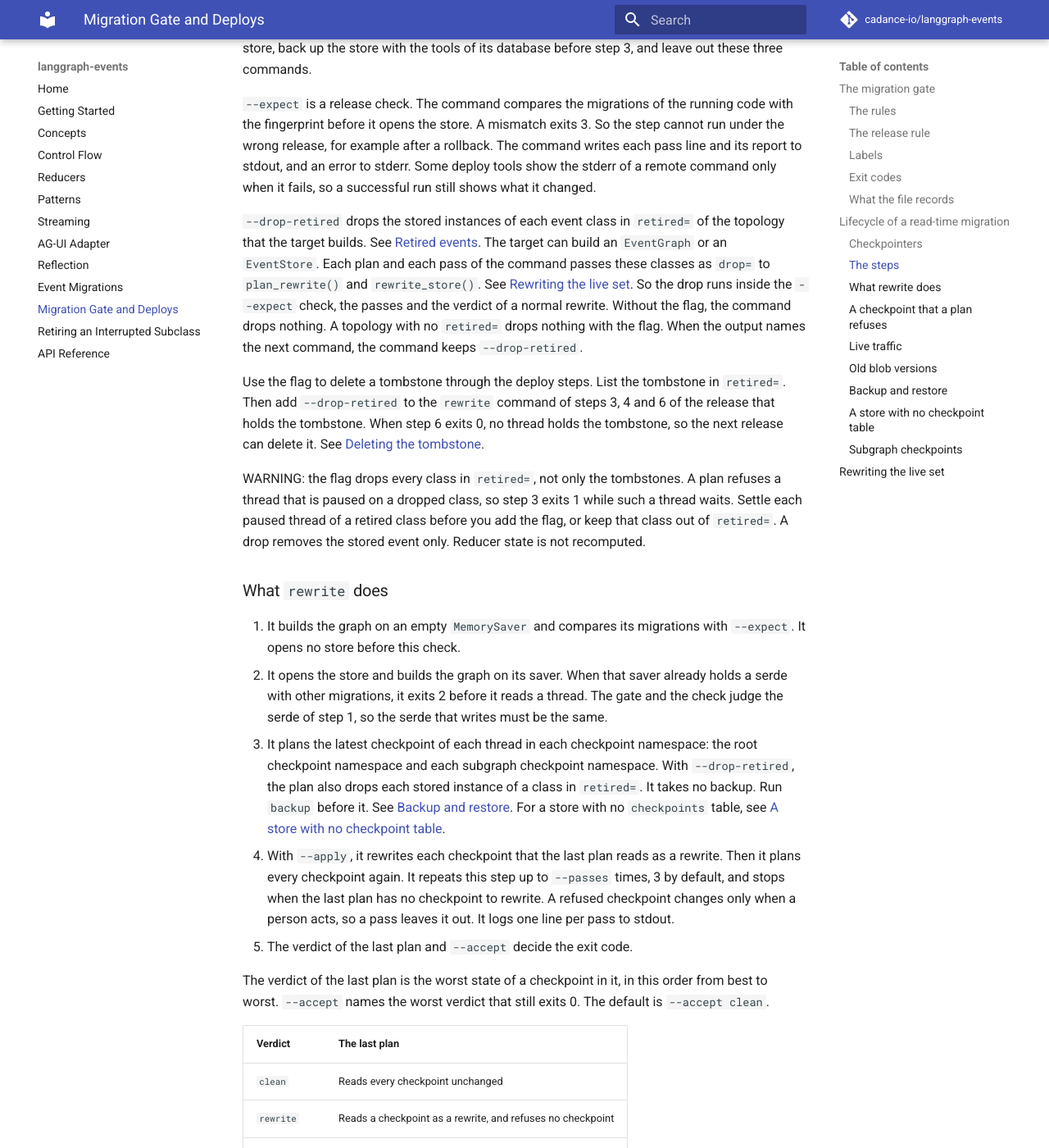
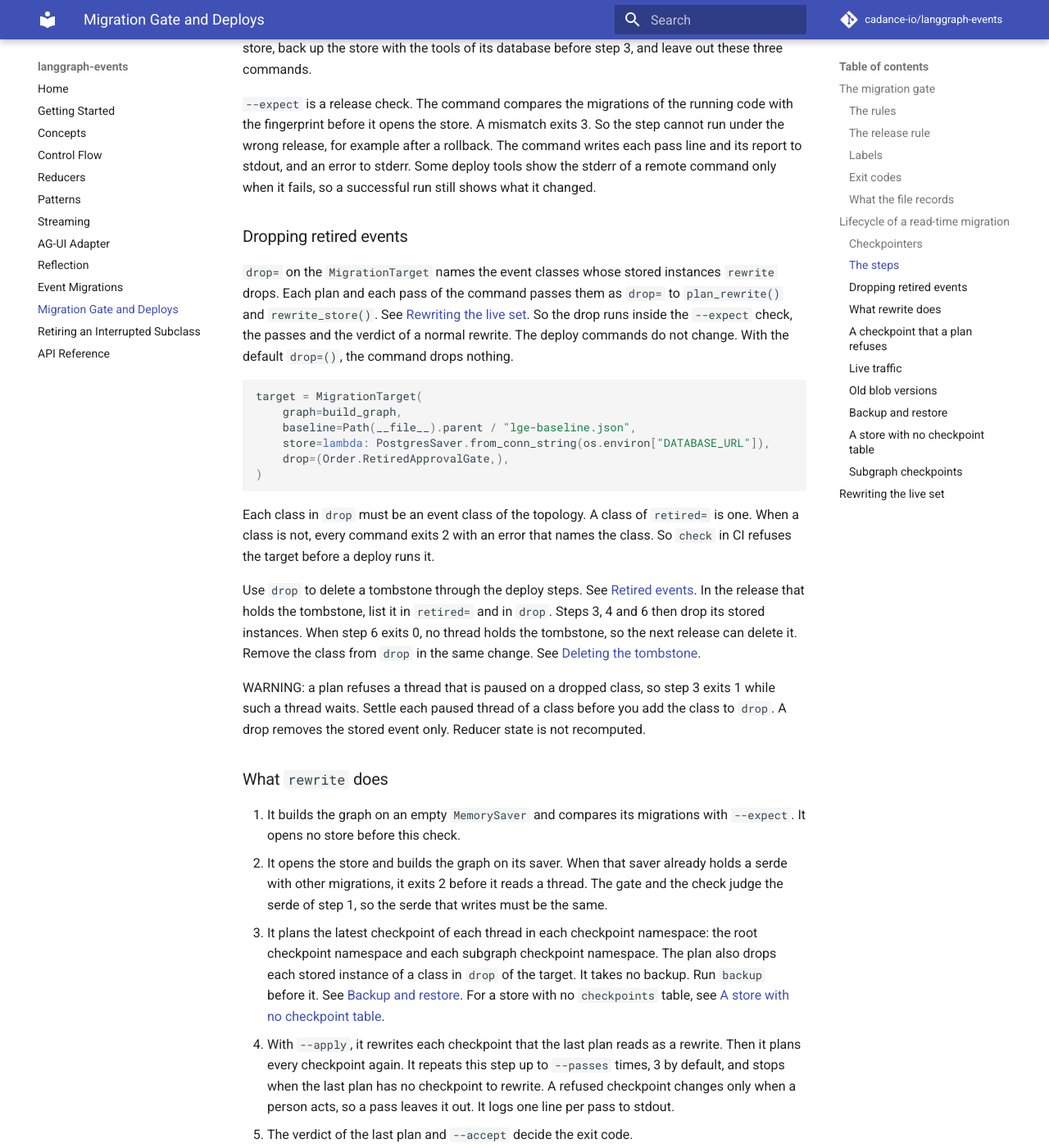
Before and after one commit to cadance-io/langgraph-events, an MkDocs documentation site: the page built from docs/migration-gate.md, in a window 1280 px wide and 1400 px high, scrolled down 10450 px. Shown: the whole window at 82% size. Built offline with MkDocs 1.6.1 and Material for MkDocs 9.7.7, drawn with Linux system fonts in a browser that asks for light colours; comment, search, counter and statistics services are not loaded.

Commit message:
feat(migrations): move the drop set onto MigrationTarget(drop=...)
Replace the rewrite --drop-retired flag with a drop field on
MigrationTarget. The set of classes to drop is a fact of the target,
so the deploy commands do not change. The field name matches
rewrite_store(drop=).

build() refuses a drop class that is not an event class of the
topology, with a TargetError that names the class.

Co-Authored-By: Claude Opus 5.5 <noreply@anthropic.com>

````diff
--- a/docs/migration-gate.md
+++ b/docs/migration-gate.md
@@ -239,17 +239,30 @@ Step 3 stops a release that cannot read the store before that release serves. A
 
 `--expect` is a release check. The command compares the migrations of the running code with the fingerprint before it opens the store. A mismatch exits 3. So the step cannot run under the wrong release, for example after a rollback. The command writes each pass line and its report to stdout, and an error to stderr. Some deploy tools show the stderr of a remote command only when it fails, so a successful run still shows what it changed.
 
-`--drop-retired` drops the stored instances of each event class in `retired=` of the topology that the target builds. See [Retired events](concepts.md#retired-events). The target can build an `EventGraph` or an `EventStore`. Each plan and each pass of the command passes these classes as `drop=` to `plan_rewrite()` and `rewrite_store()`. See [Rewriting the live set](#rewriting-the-live-set). So the drop runs inside the `--expect` check, the passes and the verdict of a normal rewrite. Without the flag, the command drops nothing. A topology with no `retired=` drops nothing with the flag. When the output names the next command, the command keeps `--drop-retired`.
+### Dropping retired events
 
-Use the flag to delete a tombstone through the deploy steps. List the tombstone in `retired=`. Then add `--drop-retired` to the `rewrite` command of steps 3, 4 and 6 of the release that holds the tombstone. When step 6 exits 0, no thread holds the tombstone, so the next release can delete it. See [Deleting the tombstone](retiring-interrupted.md#recovering-a-delete-first-deployment).
+`drop=` on the `MigrationTarget` names the event classes whose stored instances `rewrite` drops. Each plan and each pass of the command passes them as `drop=` to `plan_rewrite()` and `rewrite_store()`. See [Rewriting the live set](#rewriting-the-live-set). So the drop runs inside the `--expect` check, the passes and the verdict of a normal rewrite. The deploy commands do not change. With the default `drop=()`, the command drops nothing.
 
-WARNING: the flag drops every class in `retired=`, not only the tombstones. A plan refuses a thread that is paused on a dropped class, so step 3 exits 1 while such a thread waits. Settle each paused thread of a retired class before you add the flag, or keep that class out of `retired=`. A drop removes the stored event only. Reducer state is not recomputed.
+```python
+target = MigrationTarget(
+    graph=build_graph,
+    baseline=Path(__file__).parent / "lge-baseline.json",
+    store=lambda: PostgresSaver.from_conn_string(os.environ["DATABASE_URL"]),
+    drop=(Order.RetiredApprovalGate,),
+)
+```
+
+Each class in `drop` must be an event class of the topology. A class of `retired=` is one. When a class is not, every command exits 2 with an error that names the class. So `check` in CI refuses the target before a deploy runs it.
+
+Use `drop` to delete a tombstone through the deploy steps. See [Retired events](concepts.md#retired-events). In the release that holds the tombstone, list it in `retired=` and in `drop`. Steps 3, 4 and 6 then drop its stored instances. When step 6 exits 0, no thread holds the tombstone, so the next release can delete it. Remove the class from `drop` in the same change. See [Deleting the tombstone](retiring-interrupted.md#recovering-a-delete-first-deployment).
+
+WARNING: a plan refuses a thread that is paused on a dropped class, so step 3 exits 1 while such a thread waits. Settle each paused thread of a class before you add the class to `drop`. A drop removes the stored event only. Reducer state is not recomputed.
 
 ### What `rewrite` does
 
 1. It builds the graph on an empty `MemorySaver` and compares its migrations with `--expect`. It opens no store before this check.
 2. It opens the store and builds the graph on its saver. When that saver already holds a serde with other migrations, it exits 2 before it reads a thread. The gate and the check judge the serde of step 1, so the serde that writes must be the same.
-3. It plans the latest checkpoint of each thread in each checkpoint namespace: the root checkpoint namespace and each subgraph checkpoint namespace. With `--drop-retired`, the plan also drops each stored instance of a class in `retired=`. It takes no backup. Run `backup` before it. See [Backup and restore](#backup-and-restore). For a store with no `checkpoints` table, see [A store with no checkpoint table](#a-store-with-no-checkpoint-table).
+3. It plans the latest checkpoint of each thread in each checkpoint namespace: the root checkpoint namespace and each subgraph checkpoint namespace. The plan also drops each stored instance of a class in `drop` of the target. It takes no backup. Run `backup` before it. See [Backup and restore](#backup-and-restore). For a store with no `checkpoints` table, see [A store with no checkpoint table](#a-store-with-no-checkpoint-table).
 4. With `--apply`, it rewrites each checkpoint that the last plan reads as a rewrite. Then it plans every checkpoint again. It repeats this step up to `--passes` times, 3 by default, and stops when the last plan has no checkpoint to rewrite. A refused checkpoint changes only when a person acts, so a pass leaves it out. It logs one line per pass to stdout.
 5. The verdict of the last plan and `--accept` decide the exit code.
 
````
Also changed, not shown: CHANGELOG.md (+7 -9 lines), docs/api.md (+4 -4 lines), docs/retiring-interrupted.md (+1 -1 lines), 5 other files.
